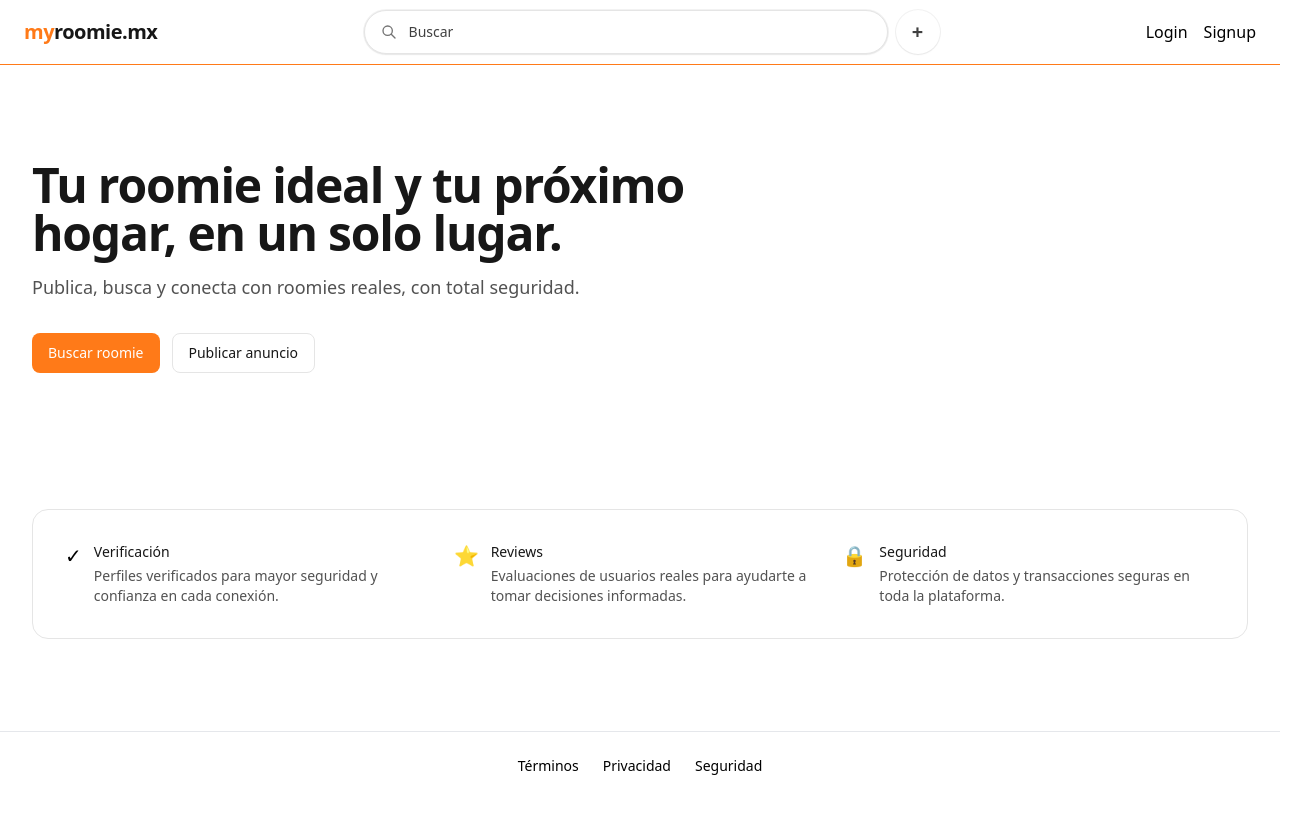
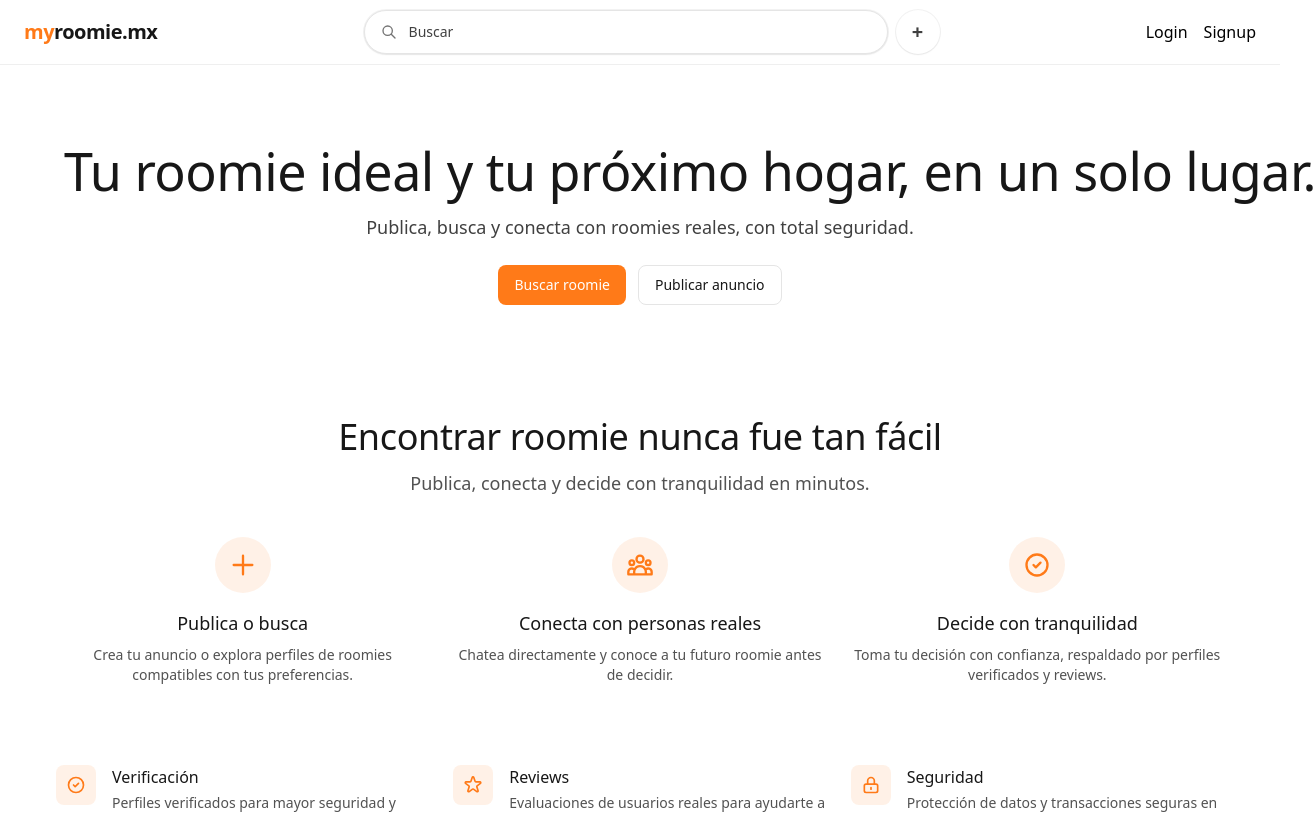
Before and after one commit to miguelangelpr18/myroomie.mx, a Next.js app: page / in a window 1280 px wide. Shown: the top 814 px of the page, 1316 px wide, since content can reach past the window. Built offline with nearby package versions, Linux system fonts and the light colour scheme; no server answers; the database is empty.

Commit message:
feat: polish landing UI, sticky header, spacing, trust section and consistent cards

```diff
--- a/app/Header.tsx
+++ b/app/Header.tsx
@@ -13,7 +13,7 @@ export default async function Header() {
   if (!session) {
     // No hay sesión: mostrar links públicos
     return (
-      <header className="border-b border-brand bg-white relative z-30">
+      <header className="sticky top-0 z-50 bg-white/80 backdrop-blur border-b border-neutral-200/60">
         <div className="mx-auto flex h-16 items-center justify-between gap-4 px-4 md:px-6">
           {/* Left: Logo */}
           <Link href="/" className="text-lg md:text-xl font-semibold tracking-tight leading-none select-none flex-shrink-0 hover:opacity-80 transition-opacity">
@@ -66,7 +66,7 @@ export default async function Header() {
   const initial = displayName.charAt(0).toUpperCase()
 
   return (
-    <header className="border-b border-brand bg-white relative z-30">
+    <header className="sticky top-0 z-50 bg-white/80 backdrop-blur border-b border-neutral-200/60">
       <div className="mx-auto flex h-16 items-center justify-between gap-4 px-4 md:px-6">
         {/* Left: Logo */}
         <Link href="/" className="text-lg md:text-xl font-semibold tracking-tight leading-none select-none flex-shrink-0 hover:opacity-80 transition-opacity">
--- a/app/globals.css
+++ b/app/globals.css
@@ -1,3 +1,25 @@
 @tailwind base;
 @tailwind components;
 @tailwind utilities;
+
+@layer base {
+  h1 {
+    font-weight: 500;
+    letter-spacing: -0.01em;
+    line-height: 1.1;
+    color: rgb(23 23 23); /* neutral-900 */
+  }
+
+  h2 {
+    font-weight: 500;
+    letter-spacing: -0.005em;
+    line-height: 1.15;
+    color: rgb(23 23 23); /* neutral-900 */
+  }
+
+  h3 {
+    font-weight: 500;
+    line-height: 1.2;
+    color: rgb(23 23 23); /* neutral-900 */
+  }
+}
--- a/app/page.tsx
+++ b/app/page.tsx
@@ -7,15 +7,15 @@ export default function Home() {
     <div className="bg-white">
       <div className="mx-auto max-w-7xl px-4 md:px-8">
         {/* Hero */}
-        <section className="py-16 md:py-24">
-          <div className="max-w-3xl">
-            <h1 className="text-4xl md:text-5xl font-semibold tracking-tight text-neutral-900">
+        <section className="pt-14 md:pt-20 pb-6 md:pb-8 flex items-center">
+          <div className="max-w-4xl xl:max-w-6xl mx-auto text-center w-full">
+            <h1 className="text-4xl md:text-5xl xl:text-[52px] xl:whitespace-nowrap font-medium tracking-[-0.01em] leading-[1.1] text-neutral-900 max-w-3xl xl:max-w-none mx-auto text-center">
               Tu roomie ideal y tu próximo hogar, en un solo lugar.
             </h1>
-            <p className="mt-4 text-base md:text-lg text-neutral-600 max-w-xl">
+            <p className="mt-4 text-base md:text-lg font-medium text-neutral-700 max-w-2xl mx-auto text-center">
               Publica, busca y conecta con roomies reales, con total seguridad.
             </p>
-            <div className="mt-8 flex flex-wrap items-center gap-3">
+            <div className="mt-6 flex flex-wrap items-center justify-center gap-3">
               <Link
                 href="/explore"
                 className="inline-flex h-10 items-center justify-center rounded-lg bg-brand px-4 text-sm font-medium text-white hover:bg-brandHover transition-colors focus:outline-none focus:ring-2 focus:ring-brandBorder"
@@ -32,40 +32,178 @@ export default function Home() {
           </div>
         </section>
 
+        {/* Featured Listings */}
+        <HomeFeaturedListings />
+
         {/* Featured Profiles */}
         <HomeFeaturedProfiles />
 
-        {/* Featured Listings */}
-        <HomeFeaturedListings />
+        {/* How It Works */}
+        <section className="mt-16 md:mt-20">
+          <div className="max-w-7xl mx-auto px-4 md:px-6">
+            <div className="text-center max-w-2xl mx-auto mb-10">
+              <h2 className="text-3xl md:text-4xl font-medium tracking-[-0.01em] text-neutral-900 mb-3">
+                Encontrar roomie nunca fue tan fácil
+              </h2>
+              <p className="text-base md:text-lg text-neutral-600">
+                Publica, conecta y decide con tranquilidad en minutos.
+              </p>
+            </div>
+            <div className="grid grid-cols-1 md:grid-cols-3 gap-8 md:gap-6">
+              {/* Step 1 */}
+              <div className="text-center">
+                <div className="inline-flex items-center justify-center w-14 h-14 rounded-full bg-brand/10 text-brand mb-4">
+                  <svg
+                    className="w-7 h-7"
+                    fill="none"
+                    stroke="currentColor"
+                    viewBox="0 0 24 24"
+                    aria-hidden="true"
+                  >
+                    <path
+                      strokeLinecap="round"
+                      strokeLinejoin="round"
+                      strokeWidth={2}
+                      d="M12 4v16m8-8H4"
+                    />
+                  </svg>
+                </div>
+                <h3 className="text-lg font-medium text-neutral-900 mb-2">
+                  Publica o busca
+                </h3>
+                <p className="text-sm text-neutral-600">
+                  Crea tu anuncio o explora perfiles de roomies compatibles con tus preferencias.
+                </p>
+              </div>
+              {/* Step 2 */}
+              <div className="text-center">
+                <div className="inline-flex items-center justify-center w-14 h-14 rounded-full bg-brand/10 text-brand mb-4">
+                  <svg
+                    className="w-7 h-7"
+                    fill="none"
+                    stroke="currentColor"
+                    viewBox="0 0 24 24"
+                    aria-hidden="true"
+                  >
+                    <path
+                      strokeLinecap="round"
+                      strokeLinejoin="round"
+                      strokeWidth={2}
+                      d="M17 20h5v-2a3 3 0 00-5.356-1.857M17 20H7m10 0v-2c0-.656-.126-1.283-.356-1.857M7 20H2v-2a3 3 0 015.356-1.857M7 20v-2c0-.656.126-1.283.356-1.857m0 0a5.002 5.002 0 019.288 0M15 7a3 3 0 11-6 0 3 3 0 016 0zm6 3a2 2 0 11-4 0 2 2 0 014 0zM7 10a2 2 0 11-4 0 2 2 0 014 0z"
+                    />
+                  </svg>
+                </div>
+                <h3 className="text-lg font-medium text-neutral-900 mb-2">
+                  Conecta con personas reales
+                </h3>
+                <p className="text-sm text-neutral-600">
+                  Chatea directamente y conoce a tu futuro roomie antes de decidir.
+                </p>
+              </div>
+              {/* Step 3 */}
+              <div className="text-center">
+                <div className="inline-flex items-center justify-center w-14 h-14 rounded-full bg-brand/10 text-brand mb-4">
+                  <svg
+                    className="w-7 h-7"
+                    fill="none"
+                    stroke="currentColor"
+                    viewBox="0 0 24 24"
+                    aria-hidden="true"
+                  >
+                    <path
+                      strokeLinecap="round"
+                      strokeLinejoin="round"
+                      strokeWidth={2}
+                      d="M9 12l2 2 4-4m6 2a9 9 0 11-18 0 9 9 0 0118 0z"
+                    />
+                  </svg>
+                </div>
+                <h3 className="text-lg font-medium text-neutral-900 mb-2">
+                  Decide con tranquilidad
+                </h3>
+                <p className="text-sm text-neutral-600">
+                  Toma tu decisión con confianza, respaldado por perfiles verificados y reviews.
+                </p>
+              </div>
+            </div>
+          </div>
+        </section>
 
         {/* Trust Section */}
-        <section className="mt-10 rounded-2xl border border-neutral-200 bg-white p-6 md:p-8">
-          <div className="grid grid-cols-1 gap-4 md:grid-cols-3">
-            <div className="flex items-start gap-3">
-              <div className="text-xl">✓</div>
+        <section className="mt-16 md:mt-20 mb-20 md:mb-28">
+          <div className="max-w-7xl mx-auto px-4 md:px-6">
+            <div className="grid grid-cols-1 gap-6 md:grid-cols-3">
+              <div className="flex items-start gap-4">
+                <div className="flex-shrink-0 w-10 h-10 rounded-lg bg-brand/10 text-brand flex items-center justify-center">
+                  <svg
+                    className="w-5 h-5"
+                    fill="none"
+                    stroke="currentColor"
+                    viewBox="0 0 24 24"
+                    aria-hidden="true"
+                  >
+                    <path
+                      strokeLinecap="round"
+                      strokeLinejoin="round"
+                      strokeWidth={2}
+                      d="M9 12l2 2 4-4m6 2a9 9 0 11-18 0 9 9 0 0118 0z"
+                    />
+                  </svg>
+                </div>
                 <div>
-                <h2 className="text-sm font-medium text-neutral-900">Verificación</h2>
-                <p className="mt-1 text-sm text-neutral-600">
+                  <h3 className="text-base font-medium text-neutral-900 mb-1">Verificación</h3>
+                  <p className="text-sm text-neutral-600">
                     Perfiles verificados para mayor seguridad y confianza en cada conexión.
                   </p>
                 </div>
               </div>
-            <div className="flex items-start gap-3">
-              <div className="text-xl">⭐</div>
+              <div className="flex items-start gap-4">
+                <div className="flex-shrink-0 w-10 h-10 rounded-lg bg-brand/10 text-brand flex items-center justify-center">
+                  <svg
+                    className="w-5 h-5"
+                    fill="none"
+                    stroke="currentColor"
+                    viewBox="0 0 24 24"
+                    aria-hidden="true"
+                  >
+                    <path
+                      strokeLinecap="round"
+                      strokeLinejoin="round"
+                      strokeWidth={2}
+                      d="M11.049 2.927c.3-.921 1.603-.921 1.902 0l1.519 4.674a1 1 0 00.95.69h4.915c.969 0 1.371 1.24.588 1.81l-3.976 2.888a1 1 0 00-.363 1.118l1.518 4.674c.3.922-.755 1.688-1.538 1.118l-3.976-2.888a1 1 0 00-1.176 0l-3.976 2.888c-.783.57-1.838-.197-1.538-1.118l1.518-4.674a1 1 0 00-.363-1.118l-3.976-2.888c-.784-.57-.38-1.81.588-1.81h4.914a1 1 0 00.951-.69l1.519-4.674z"
+                    />
+                  </svg>
+                </div>
                 <div>
-                <h2 className="text-sm font-medium text-neutral-900">Reviews</h2>
-                <p className="mt-1 text-sm text-neutral-600">
+                  <h3 className="text-base font-medium text-neutral-900 mb-1">Reviews</h3>
+                  <p className="text-sm text-neutral-600">
                     Evaluaciones de usuarios reales para ayudarte a tomar decisiones informadas.
                   </p>
                 </div>
               </div>
-            <div className="flex items-start gap-3">
-              <div className="text-xl">🔒</div>
+              <div className="flex items-start gap-4">
+                <div className="flex-shrink-0 w-10 h-10 rounded-lg bg-brand/10 text-brand flex items-center justify-center">
+                  <svg
+                    className="w-5 h-5"
+                    fill="none"
+                    stroke="currentColor"
+                    viewBox="0 0 24 24"
+                    aria-hidden="true"
+                  >
+                    <path
+                      strokeLinecap="round"
+                      strokeLinejoin="round"
+                      strokeWidth={2}
+                      d="M12 15v2m-6 4h12a2 2 0 002-2v-6a2 2 0 00-2-2H6a2 2 0 00-2 2v6a2 2 0 002 2zm10-10V7a4 4 0 00-8 0v4h8z"
+                    />
+                  </svg>
+                </div>
                 <div>
-                <h2 className="text-sm font-medium text-neutral-900">Seguridad</h2>
-                <p className="mt-1 text-sm text-neutral-600">
+                  <h3 className="text-base font-medium text-neutral-900 mb-1">Seguridad</h3>
+                  <p className="text-sm text-neutral-600">
                     Protección de datos y transacciones seguras en toda la plataforma.
                   </p>
+                </div>
               </div>
             </div>
           </div>
```
Also changed, not shown: app/components/home/HomeFeaturedListings.tsx (+12 -8 lines), app/components/home/HomeFeaturedProfiles.tsx (+12 -8 lines), app/components/listings/ListingCard.tsx (+5 -5 lines), app/components/roomies/RoomieCard.tsx (+4 -4 lines). Lines whose indentation alone changed are shown as unchanged.
